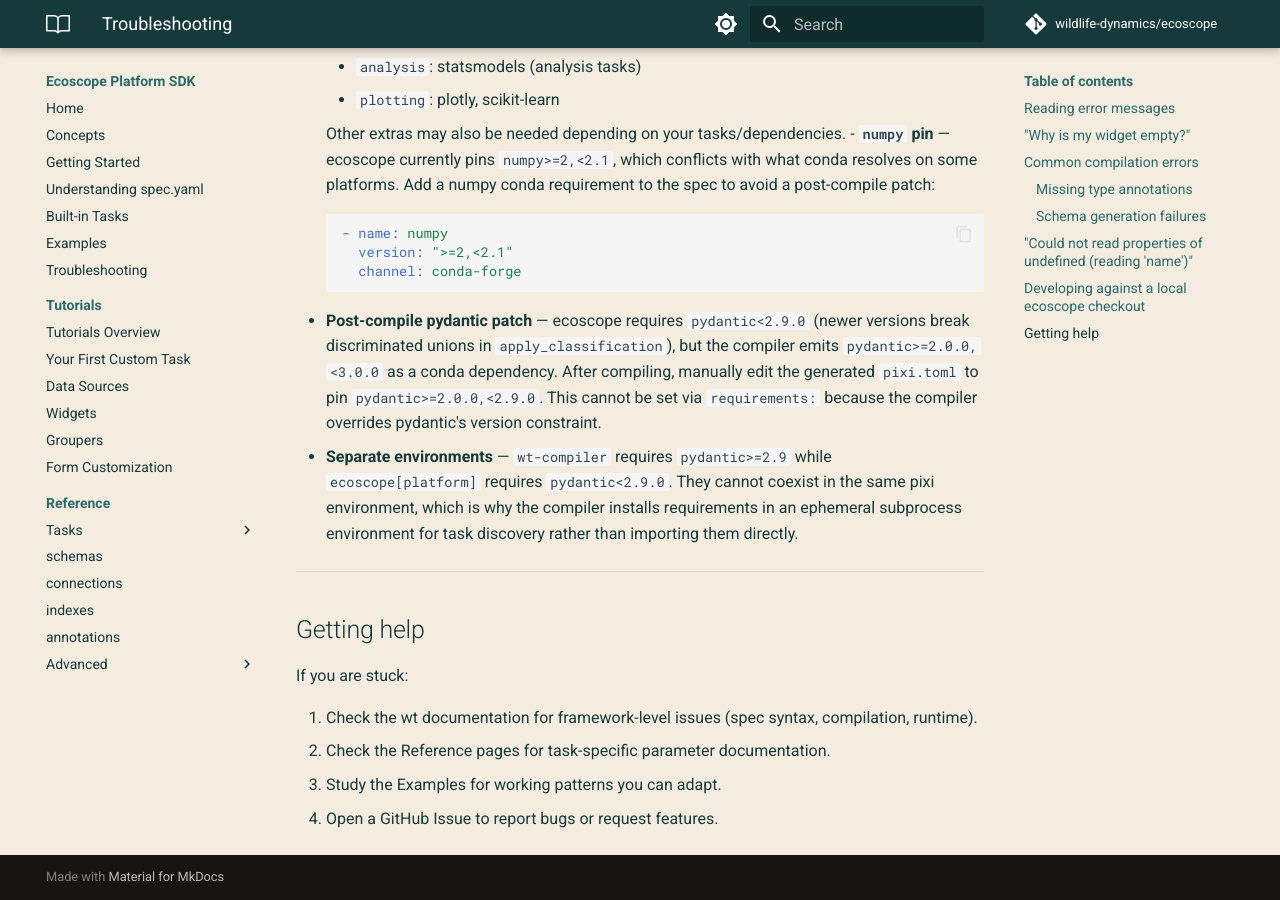
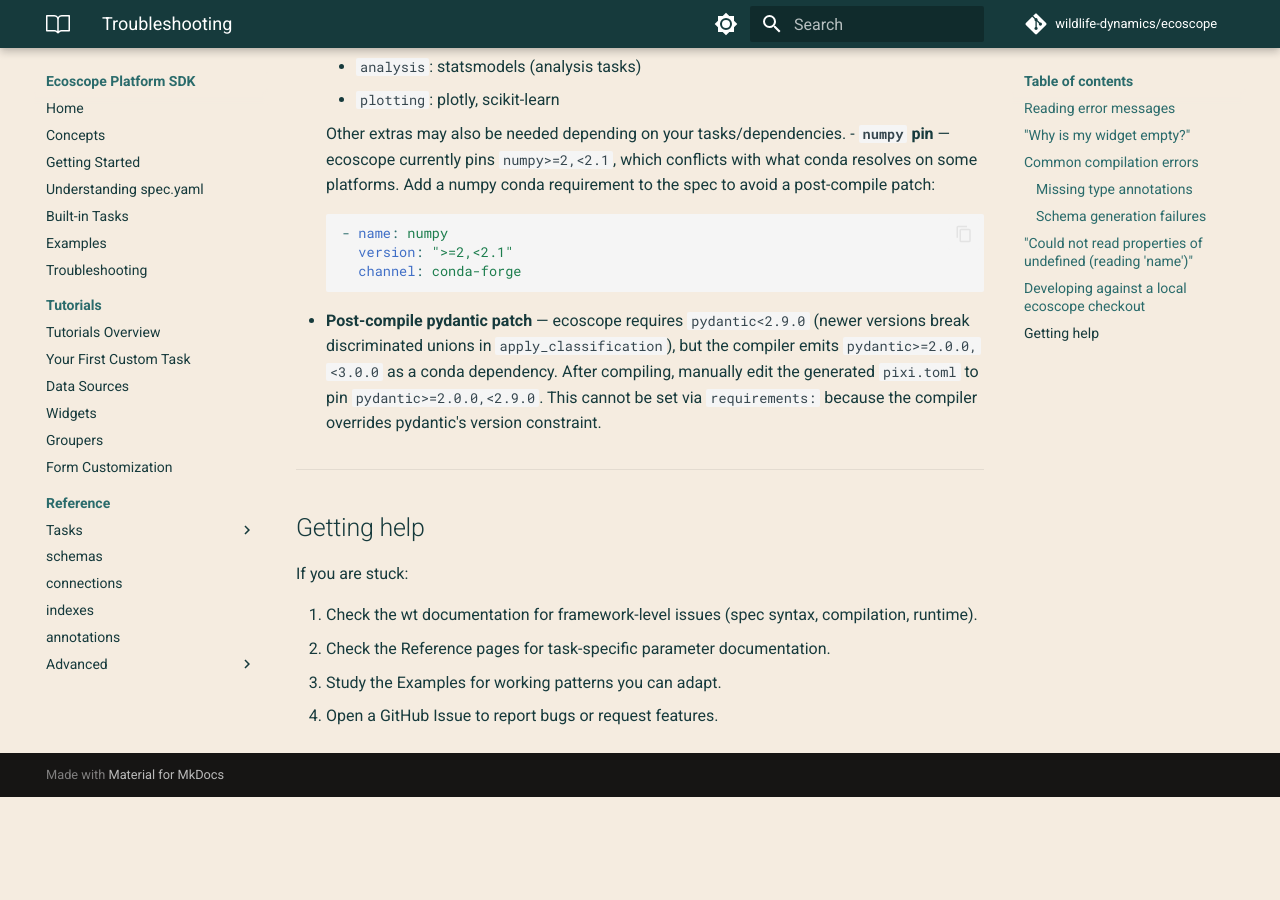
Before and after one commit to wildlife-dynamics/ecoscope, an MkDocs documentation site: the page built from doc/platform-sdk/content/troubleshooting.md, in a window 1280 px wide and 900 px high, scrolled down 3388 px. Built offline with MkDocs 1.6.1 and Material for MkDocs 9.7.7, drawn with Linux system fonts in a browser that asks for light colours; comment, search, counter and statistics services are not loaded; after the commit the page ends 4185 px from its top, so only the background shows below that.

Commit message:
Update doc/platform-sdk/content/troubleshooting.md
Co-authored-by: Charles Stern <62192187+cisaacstern@users.noreply.github.com>

```diff
--- a/doc/platform-sdk/content/troubleshooting.md
+++ b/doc/platform-sdk/content/troubleshooting.md
@@ -147,11 +147,6 @@ requirements:
   compiling, manually edit the generated `pixi.toml` to pin
   `pydantic>=2.0.0,<2.9.0`. This cannot be set via `requirements:` because
   the compiler overrides pydantic's version constraint.
-- **Separate environments** — `wt-compiler` requires `pydantic>=2.9` while
-  `ecoscope[platform]` requires `pydantic<2.9.0`. They cannot coexist in the
-  same pixi environment, which is why the compiler installs requirements in an
-  ephemeral subprocess environment for task discovery rather than importing
-  them directly.
 
 ---
 
```
